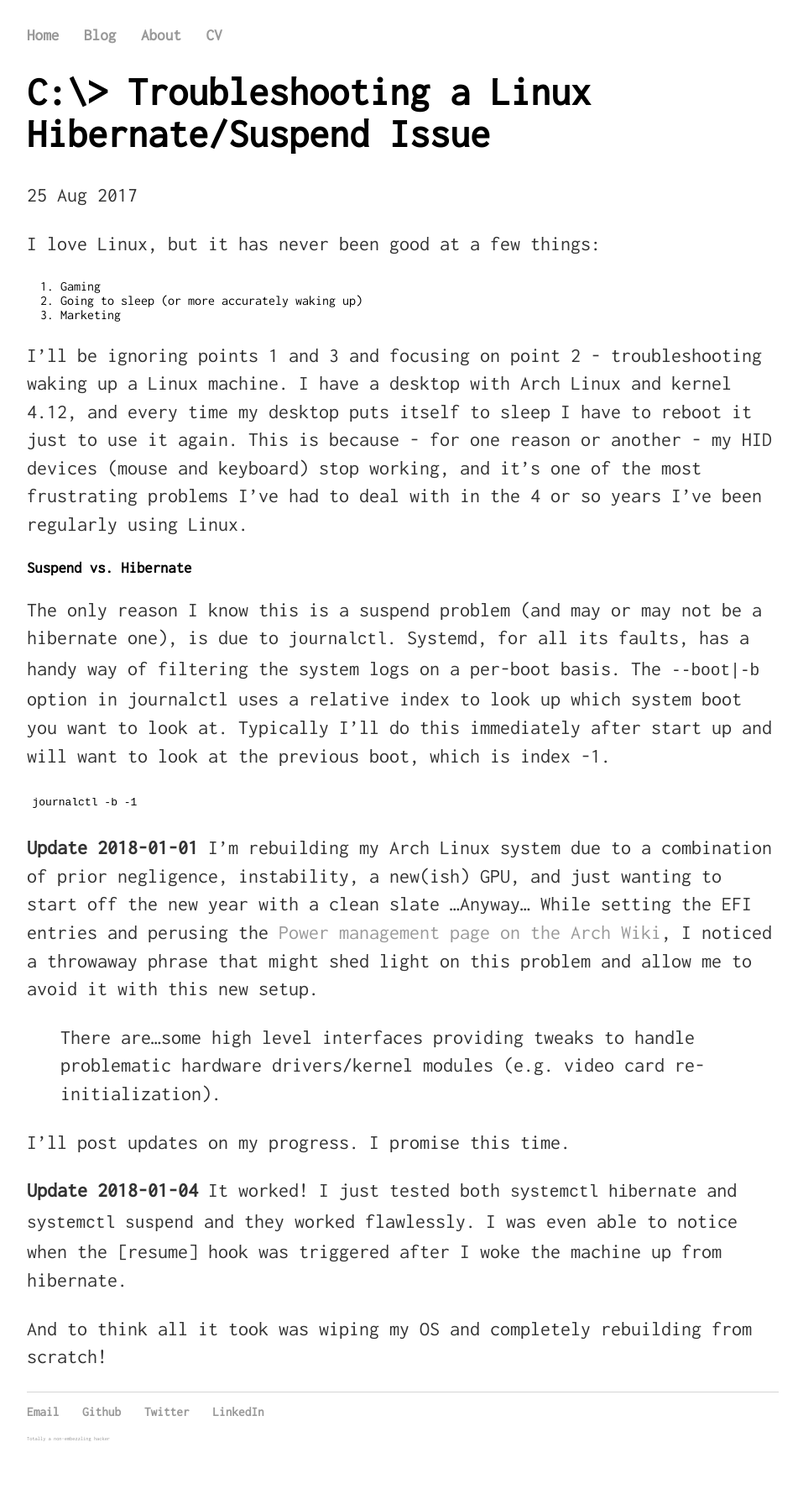
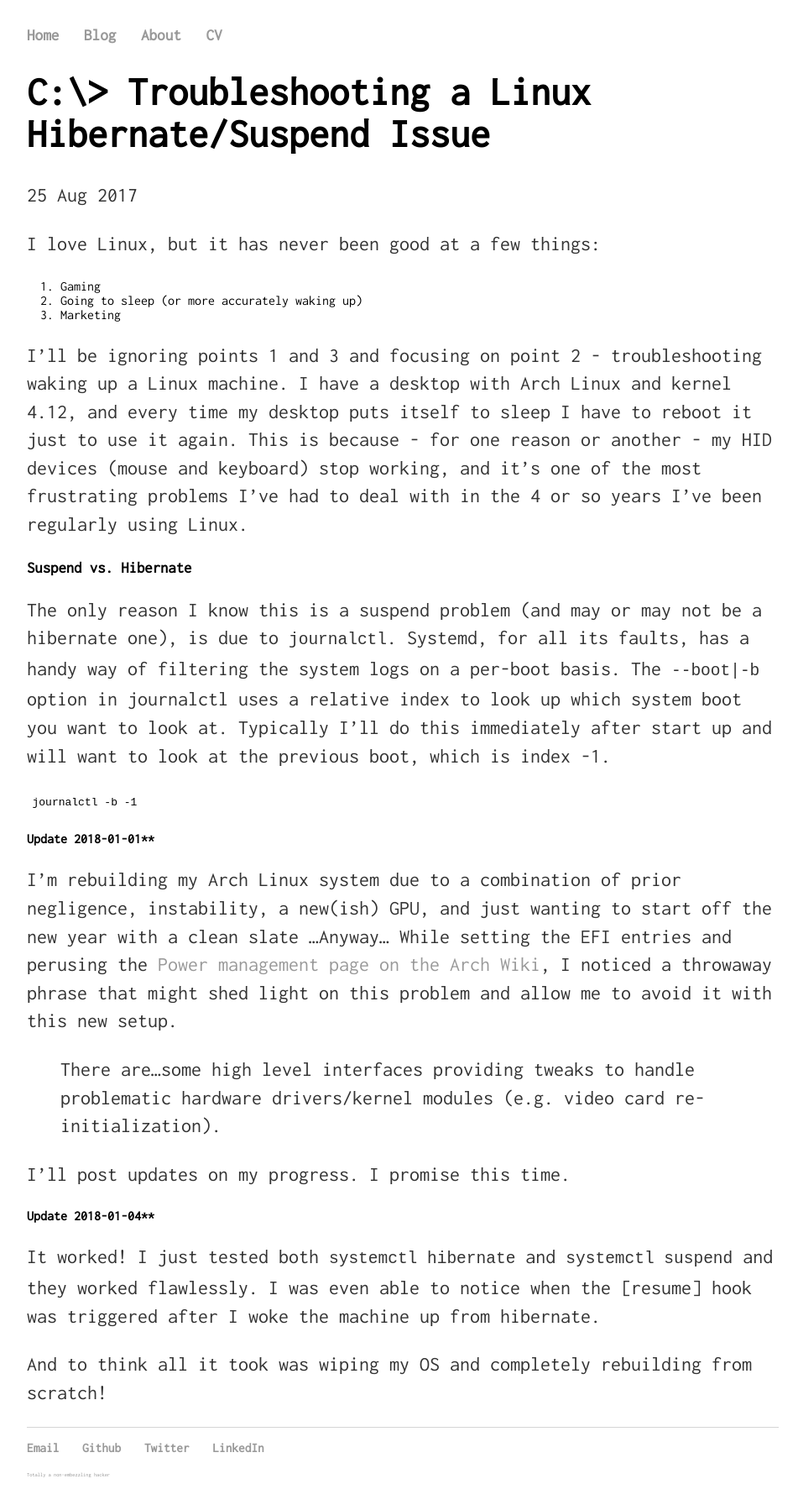
Before and after one commit to infosec-intern/infosec-intern.github.io, a Jekyll site: the page built from _posts/2017-08-25-troubleshooting-linux-hibernate.md, in a window 1280 px wide. Shown: the whole page at 84% size, without its empty margins (160-1111 px from the left). Built offline with Jekyll 4.4.1, drawn with Linux system fonts in a browser that asks for light colours; before the commit the page ends 1749 px from its top, so only the background shows below that.

````diff
--- a/_posts/2017-08-25-troubleshooting-linux-hibernate.md
+++ b/_posts/2017-08-25-troubleshooting-linux-hibernate.md
@@ -20,7 +20,7 @@ The only reason I know this is a suspend problem (and may or may not be a hibern
 journalctl -b -1
 ```
 
-**Update 2018-01-01**
+#### Update 2018-01-01**
 I'm rebuilding my Arch Linux system due to a combination of prior negligence, instability, a new(ish) GPU, and just wanting to start off the new year with a clean slate
 ...Anyway...
 While setting the EFI entries and perusing the [Power management page on the Arch Wiki](https://wiki.archlinux.org/index.php/Power_management/Suspend_and_hibernate), I noticed a throwaway phrase that might shed light on this problem and allow me to avoid it with this new setup.
@@ -30,7 +30,7 @@ While setting the EFI entries and perusing the [Power management page on the Arc
 
  I'll post updates on my progress. I promise this time.
 
-**Update 2018-01-04**
+#### Update 2018-01-04**
 It worked! I just tested both `systemctl hibernate` and `systemctl suspend` and they worked flawlessly.
 I was even able to notice when the [resume] hook was triggered after I woke the machine up from hibernate.
 
````
Also changed, not shown: other parts of _posts/2017-08-25-troubleshooting-linux-hibernate.md (+1 -1 lines).
